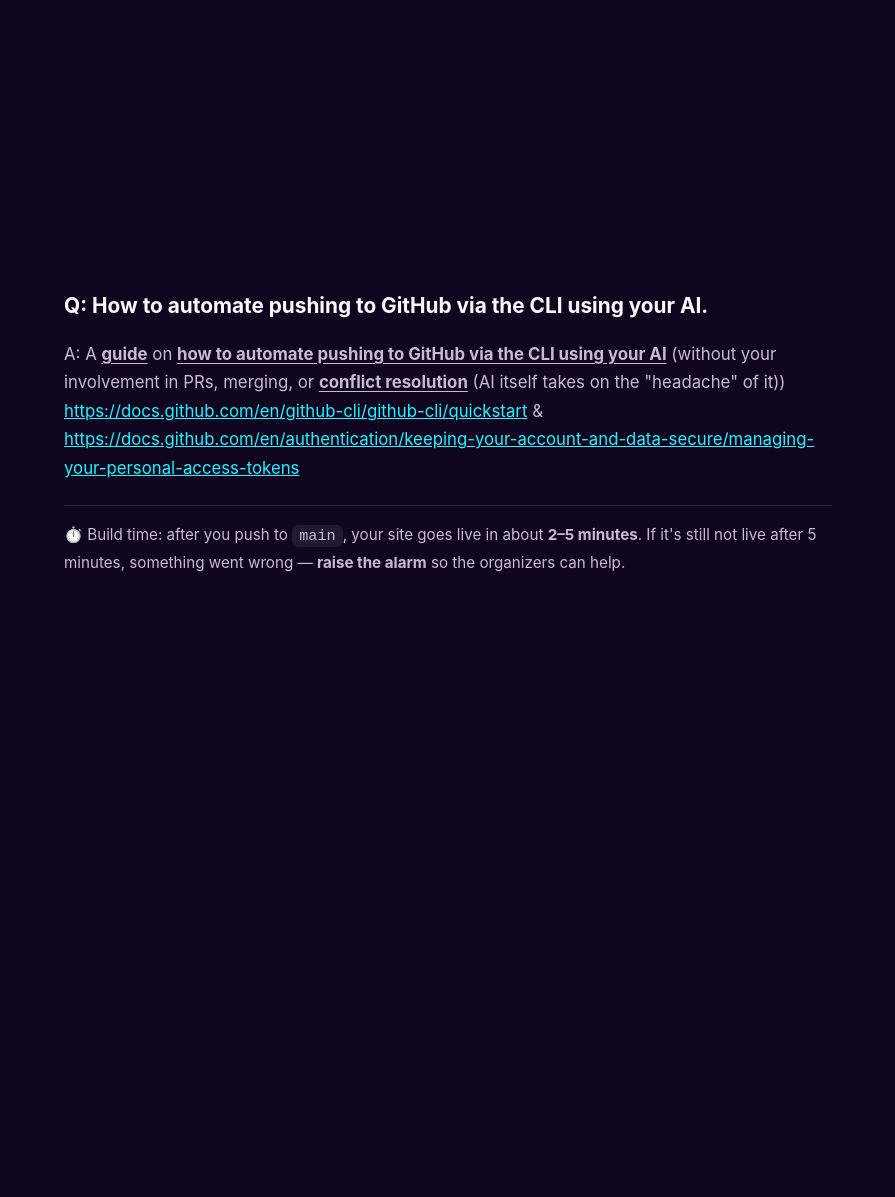
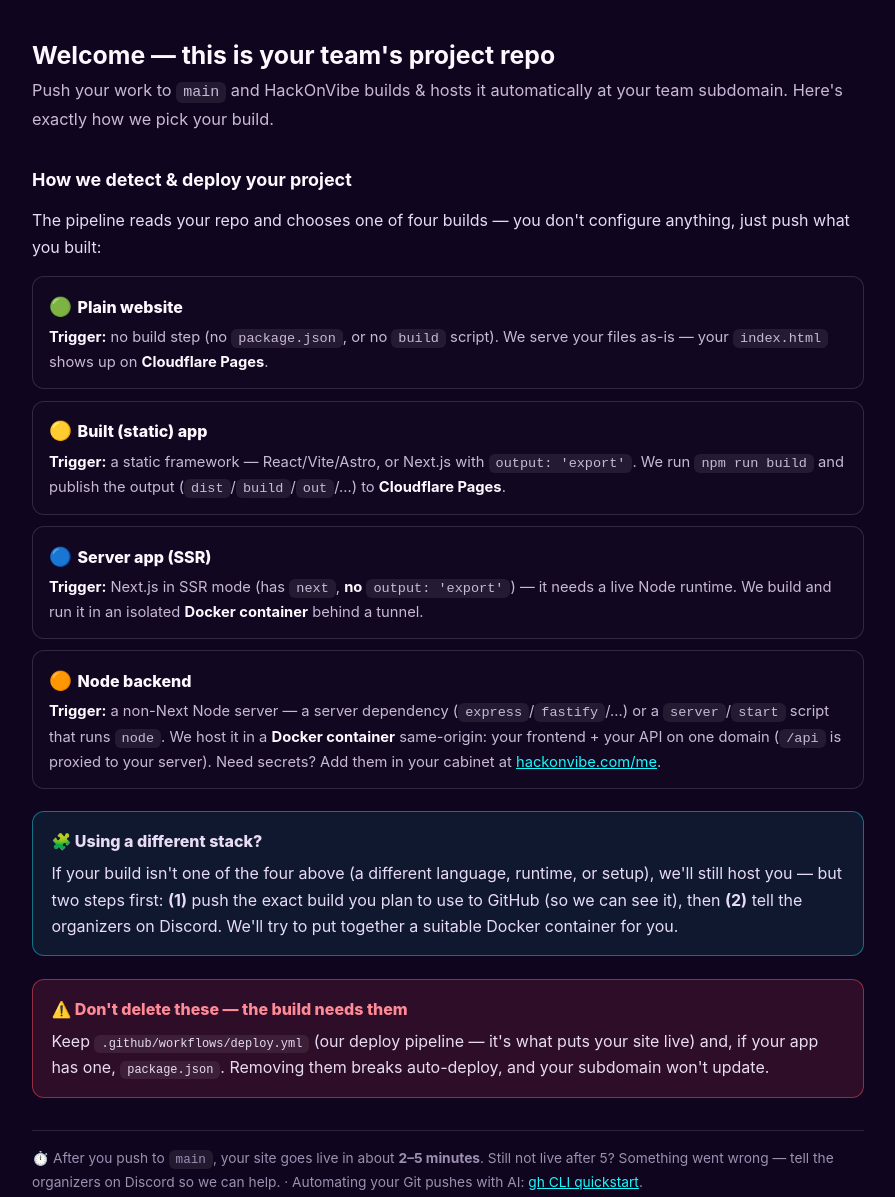
Before and after one commit to HackOnVibeCom/2026-08-test-july-team, a plain HTML site: page index.html in a window 1280 px wide. Shown: the whole page, without its empty margins (192-1087 px from the left). Before the commit the page ends 864 px from the top, so only its background shows below. Drawn offline with Linux system fonts and the light colour scheme.

Commit message:
content: обновляю стартовую заглушку команды (GitHub-automation Q&A)

```diff
--- a/index.html
+++ b/index.html
@@ -1,20 +1,64 @@
 <!doctype html>
 <html lang="en">
-<head><meta charset="utf-8"><meta name="viewport" content="width=device-width, initial-scale=1"><title>HackOnVibe — team project</title>
+<head><meta charset="utf-8"><meta name="viewport" content="width=device-width, initial-scale=1"><title>HackOnVibe — how we build & host your project</title>
 <style>
-body{margin:0;min-height:100vh;display:grid;place-items:center;background:#10051f;color:#fff8ff;font-family:Inter,system-ui,sans-serif;padding:2rem;line-height:1.7}
-main{max-width:48rem}
-.q{font-size:1.3rem;font-weight:700;margin:0 0 1rem}
-.a{color:#c8b9d8;font-size:1.05rem;margin:0}
-u{text-underline-offset:3px}
+body{margin:0;min-height:100vh;background:#10051f;color:#fff8ff;font-family:Inter,system-ui,sans-serif;padding:2.5rem 1.25rem;line-height:1.65}
+main{max-width:52rem;margin:0 auto}
+h1{font-size:1.55rem;margin:0 0 .4rem;line-height:1.25}
+.sub{color:#c8b9d8;font-size:1.02rem;margin:0 0 1.8rem}
+h2{font-size:1.12rem;margin:2rem 0 .8rem}
+p{color:#e7dcf3;margin:0 0 1rem}
 a{color:#19f7ff;word-break:break-word}
-code{background:rgba(255,255,255,.08);padding:2px 7px;border-radius:6px}
-.build{color:#c8b9d8;font-size:.95rem;margin:1.4rem 0 0;padding-top:1rem;border-top:1px solid rgba(255,255,255,.12)}
+code{background:rgba(255,255,255,.08);padding:2px 7px;border-radius:6px;font-size:.92em}
+ul.builds{list-style:none;padding:0;margin:0 0 1rem;display:grid;gap:.7rem}
+ul.builds li{border:1px solid rgba(255,255,255,.14);background:rgba(19,9,34,.6);border-radius:12px;padding:.85rem 1rem}
+.bt{font-weight:800;font-size:1rem}
+.bt .em{font-size:1.15rem;margin-right:.35rem}
+.trig{color:#c8b9d8;font-size:.92rem;margin:.25rem 0 0}
+.trig b{color:#fff8ff}
+.note{border-radius:12px;padding:1rem 1.15rem;margin:1.4rem 0 0}
+.note.info{border:1px solid rgba(25,247,255,.4);background:rgba(25,247,255,.08)}
+.note.warn{border:1px solid rgba(255,77,97,.5);background:rgba(255,77,97,.12)}
+.note .nt{font-weight:800;margin:0 0 .35rem;display:flex;align-items:center;gap:.4rem}
+.note.warn .nt{color:#ff8a97}
+.foot{color:#9c8fb0;font-size:.86rem;margin:2rem 0 0;padding-top:1rem;border-top:1px solid rgba(255,255,255,.12)}
 </style>
 </head>
 <body><main>
-<p class="q">Q: How to automate pushing to GitHub via the CLI using your AI.</p>
-<p class="a">A: A <strong><u>guide</u></strong> on <strong><u>how to automate pushing to GitHub via the CLI using your AI</u></strong> (without your involvement in PRs, merging, or <strong><u>conflict resolution</u></strong> (AI itself takes on the "headache" of it)) <a href="https://docs.github.com/en/github-cli/github-cli/quickstart">https://docs.github.com/en/github-cli/github-cli/quickstart</a> &amp; <a href="https://docs.github.com/en/authentication/keeping-your-account-and-data-secure/managing-your-personal-access-tokens">https://docs.github.com/en/authentication/keeping-your-account-and-data-secure/managing-your-personal-access-tokens</a></p>
-<p class="build">⏱️ Build time: after you push to <code>main</code>, your site goes live in about <strong>2–5 minutes</strong>. If it's still not live after 5 minutes, something went wrong — <strong>raise the alarm</strong> so the organizers can help.</p>
+<h1>Welcome — this is your team's project repo</h1>
+<p class="sub">Push your work to <code>main</code> and HackOnVibe builds &amp; hosts it automatically at your team subdomain. Here's exactly how we pick your build.</p>
+
+<h2>How we detect &amp; deploy your project</h2>
+<p>The pipeline reads your repo and chooses one of four builds — you don't configure anything, just push what you built:</p>
+<ul class="builds">
+  <li>
+    <div class="bt"><span class="em">🟢</span>Plain website</div>
+    <p class="trig"><b>Trigger:</b> no build step (no <code>package.json</code>, or no <code>build</code> script). We serve your files as-is — your <code>index.html</code> shows up on <b>Cloudflare Pages</b>.</p>
+  </li>
+  <li>
+    <div class="bt"><span class="em">🟡</span>Built (static) app</div>
+    <p class="trig"><b>Trigger:</b> a static framework — React/Vite/Astro, or Next.js with <code>output: 'export'</code>. We run <code>npm run build</code> and publish the output (<code>dist</code>/<code>build</code>/<code>out</code>/…) to <b>Cloudflare Pages</b>.</p>
+  </li>
+  <li>
+    <div class="bt"><span class="em">🔵</span>Server app (SSR)</div>
+    <p class="trig"><b>Trigger:</b> Next.js in SSR mode (has <code>next</code>, <b>no</b> <code>output: 'export'</code>) — it needs a live Node runtime. We build and run it in an isolated <b>Docker container</b> behind a tunnel.</p>
+  </li>
+  <li>
+    <div class="bt"><span class="em">🟠</span>Node backend</div>
+    <p class="trig"><b>Trigger:</b> a non-Next Node server — a server dependency (<code>express</code>/<code>fastify</code>/…) or a <code>server</code>/<code>start</code> script that runs <code>node</code>. We host it in a <b>Docker container</b> same-origin: your frontend + your API on one domain (<code>/api</code> is proxied to your server). Need secrets? Add them in your cabinet at <a href="https://hackonvibe.com/me">hackonvibe.com/me</a>.</p>
+  </li>
+</ul>
+
+<div class="note info">
+  <p class="nt">🧩 Using a different stack?</p>
+  <p style="margin:0">If your build isn't one of the four above (a different language, runtime, or setup), we'll still host you — but two steps first: <b>(1)</b> push the exact build you plan to use to GitHub (so we can see it), then <b>(2)</b> tell the organizers on Discord. We'll try to put together a suitable Docker container for you.</p>
+</div>
+
+<div class="note warn">
+  <p class="nt">⚠️ Don't delete these — the build needs them</p>
+  <p style="margin:0">Keep <code>.github/workflows/deploy.yml</code> (our deploy pipeline — it's what puts your site live) and, if your app has one, <code>package.json</code>. Removing them breaks auto-deploy, and your subdomain won't update.</p>
+</div>
+
+<p class="foot">⏱️ After you push to <code>main</code>, your site goes live in about <b>2–5 minutes</b>. Still not live after 5? Something went wrong — tell the organizers on Discord so we can help. · Automating your Git pushes with AI: <a href="https://docs.github.com/en/github-cli/github-cli/quickstart">gh CLI quickstart</a>.</p>
 </main></body>
 </html>
```
